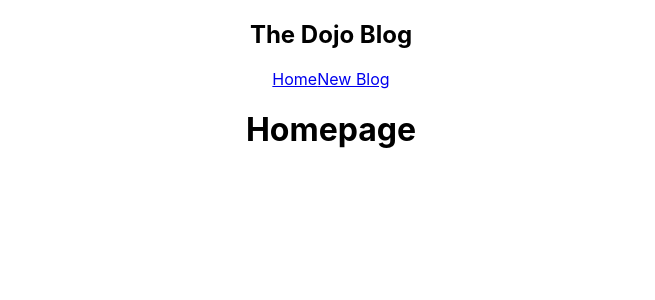
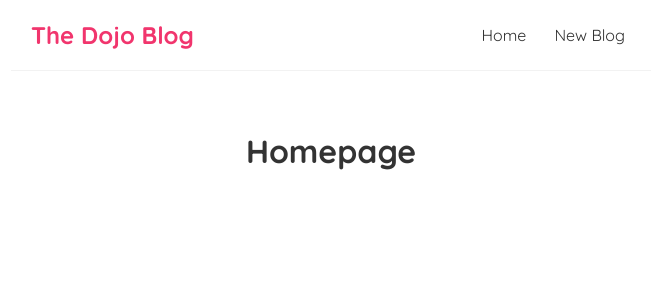
Before and after one commit to C0D3RLK14/learning-react-netninja-tutorial, a React (Create React App) app in the folder dojo-blog/: page / in a window 1280 px wide. Shown: the top 300 px of the page, without its empty margins (309-964 px from the left). Built offline with nearby package versions, Linux system fonts and the light colour scheme.

Commit message:
Adding styles
Learned how css styles are added and rendered in the browser in React. And how to add dynamic inline css styles

```diff
--- a/dojo-blog/src/Navbar.js
+++ b/dojo-blog/src/Navbar.js
@@ -4,6 +4,12 @@
             <h1>The Dojo Blog</h1>
             <div className="links">
                 <a href="/">Home</a>
+                {/* Inline dynamic styling in JSX */}
+                {/* <a href="/create" style={{
+                    color : "white",
+                    backgroundColor : "#f1356d",
+                    borderRadius : "8px"
+                }}>New Blog</a> */}
                 <a href="/create">New Blog</a>
             </div>
         </nav>
--- a/dojo-blog/src/index.css
+++ b/dojo-blog/src/index.css
@@ -1,13 +1,41 @@
-body {
+@import url('https://fonts.googleapis.com/css2?family=Quicksand:wght@300;400;500;600;700&display=swap');
+
+/* base styles */
+* {
   margin: 0;
-  font-family: -apple-system, BlinkMacSystemFont, 'Segoe UI', 'Roboto', 'Oxygen',
-    'Ubuntu', 'Cantarell', 'Fira Sans', 'Droid Sans', 'Helvetica Neue',
-    sans-serif;
-  -webkit-font-smoothing: antialiased;
-  -moz-osx-font-smoothing: grayscale;
+  font-family: "Quicksand";
+  color: #333;
 }
 
-code {
-  font-family: source-code-pro, Menlo, Monaco, Consolas, 'Courier New',
-    monospace;
+.navbar {
+  padding: 20px;
+  display: flex;
+  align-items: center;
+  max-width: 600px;
+  margin: 0 auto;
+  border-bottom: 1px solid #f2f2f2;
 }
+
+.navbar h1 {
+  color: #f1356d;
+}
+
+.navbar .links {
+  margin-left: auto;
+}
+
+.navbar a {
+  margin-left: 16px;
+  text-decoration: none;
+  padding: 6px;
+}
+
+.navbar a:hover {
+  color: #f1356d;
+}
+
+.content {
+  max-width: 600px;
+  margin: 40px auto;
+  padding: 20px;
+}
```
